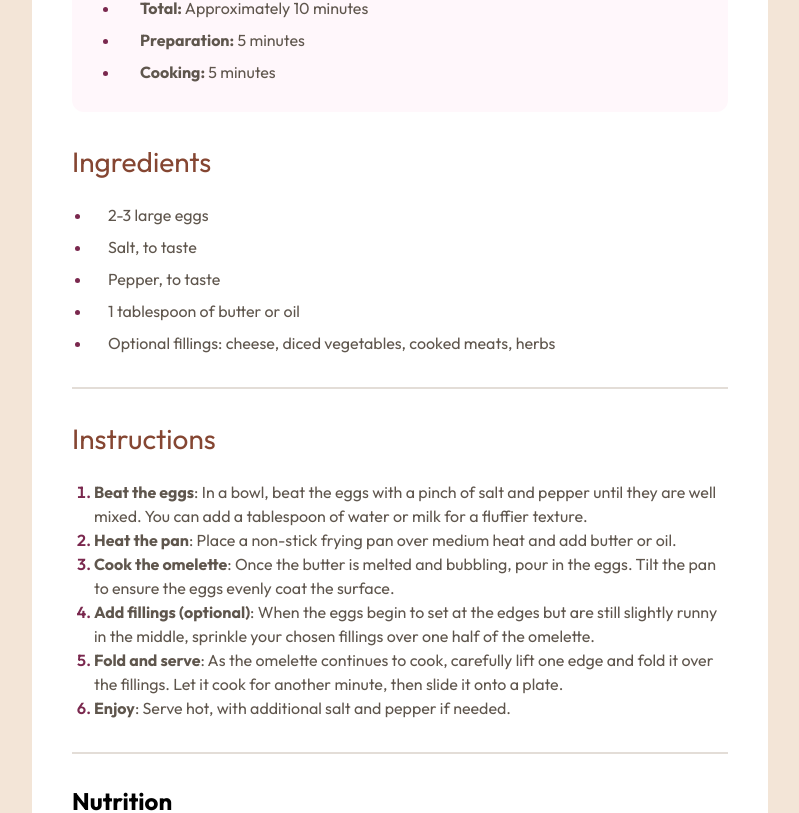
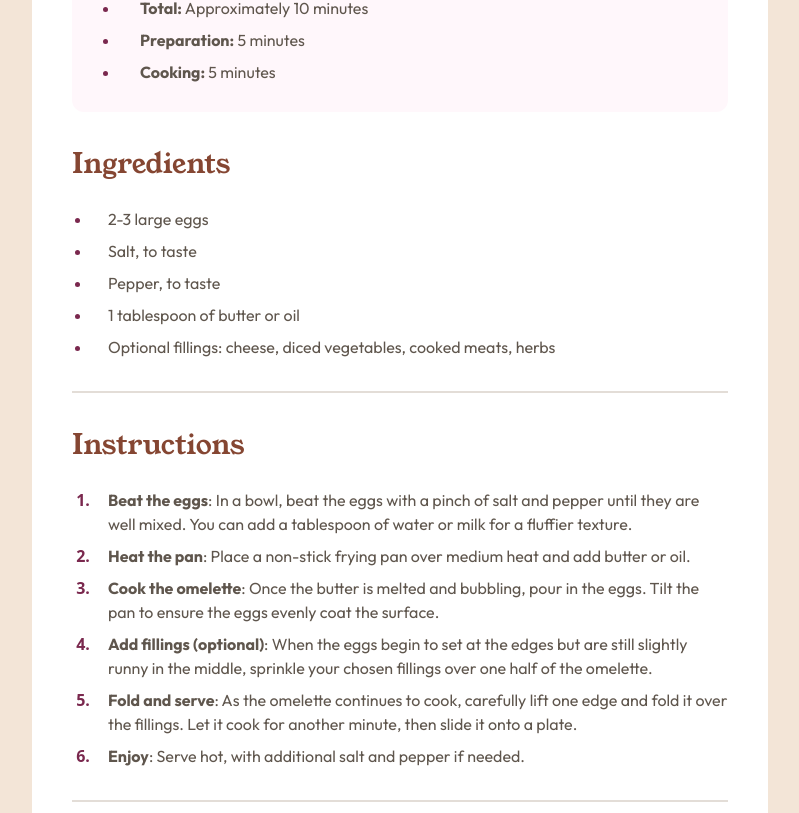
Before and after one commit to mariokreitz/recipe-page-main, an Angular app: page / in a window 1280 px wide. Shown: the part 733-1546 px from the top of the page, without its empty margins (240-1039 px from the left). Built offline with nearby package versions, Linux system fonts and the light colour scheme.

Commit message:
Update app.component.scss

```diff
--- a/src/app/app.component.scss
+++ b/src/app/app.component.scss
@@ -66,6 +66,7 @@
 .incredients {
   .incredients-headline {
     color: var(--BrandyRed);
+    font-family: "Young Serif", serif;
     font-size: 28px;
     font-weight: normal;
     margin-bottom: 24px;
@@ -99,6 +100,7 @@
 .instructions {
   .instructions-headline {
     color: var(--BrandyRed);
+    font-family: "Young Serif", serif;
     font-size: 28px;
     font-weight: normal;
     margin-bottom: 24px;
@@ -111,10 +113,18 @@
       color: var(--WengeBrown);
       font-size: 16px;
       line-height: 1.5;
+      padding-left: 14px;
 
       &::marker {
         color: var(--DarkRaspberry);
-        font-weight: 600;
+        font-family: system-ui, -apple-system, BlinkMacSystemFont, "Segoe UI",
+          Roboto, Oxygen, Ubuntu, Cantarell, "Open Sans", "Helvetica Neue",
+          sans-serif;
+        font-weight: 700;
+      }
+
+      &:not(:last-child) {
+        margin-bottom: 8px;
       }
     }
   }
```
